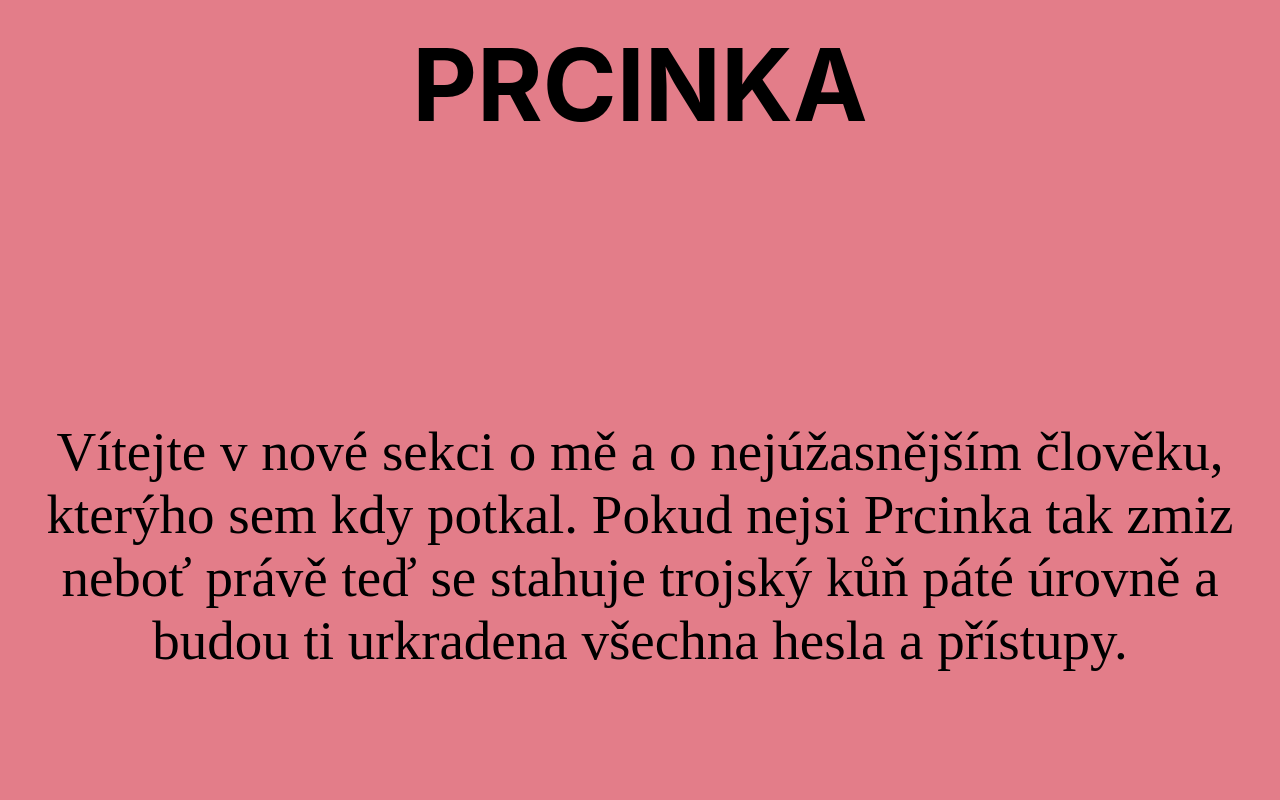
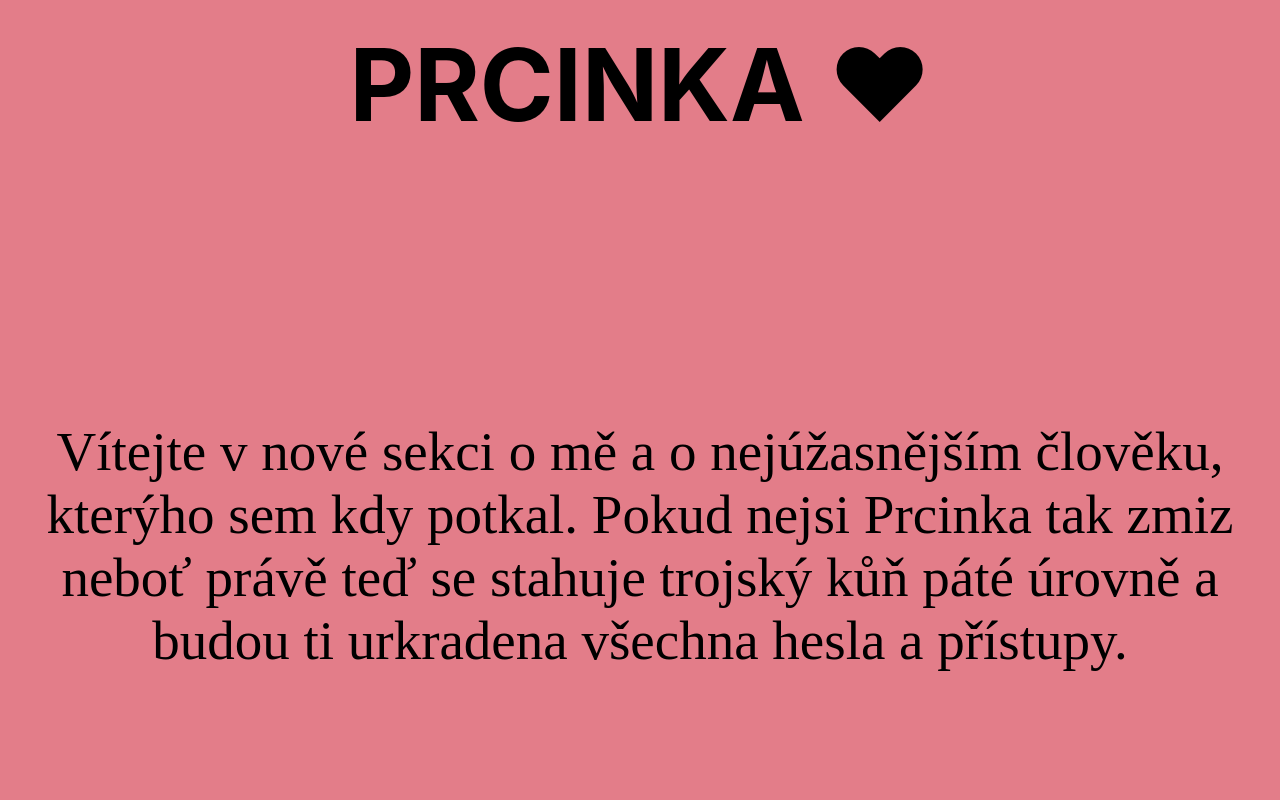
Before and after one commit to Merynek/Merynek, a React (Create React App) app: page /prcinka in a window 1280 px wide. Shown: the top 800 px of the page. Built offline with nearby package versions, Linux system fonts and the light colour scheme; a web font is replaced by a local one.

Commit message:
prcinka fotky

```diff
--- a/src/routes/router.tsx
+++ b/src/routes/router.tsx
@@ -25,7 +25,7 @@ class AppRouter extends Component<RouteComponentProps> {
 
     get headerTitle(): string {
         if (this.isPrcinka) {
-            return "PRCINKA";
+            return "PRCINKA ♥";
         }
         return "MERYNEK"
     }
```
